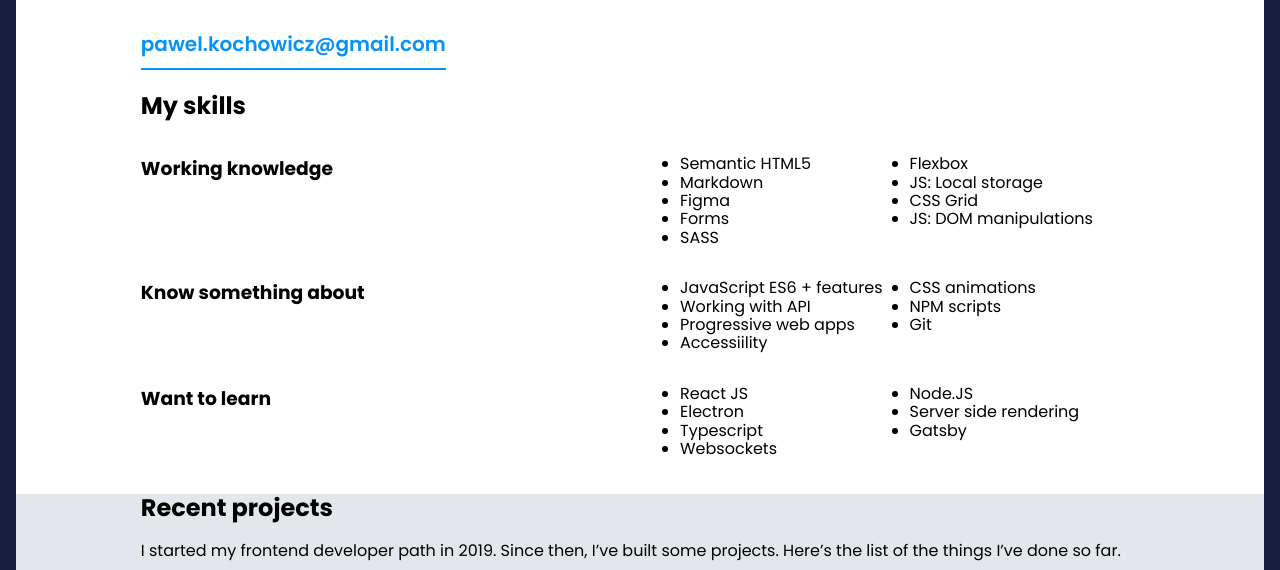
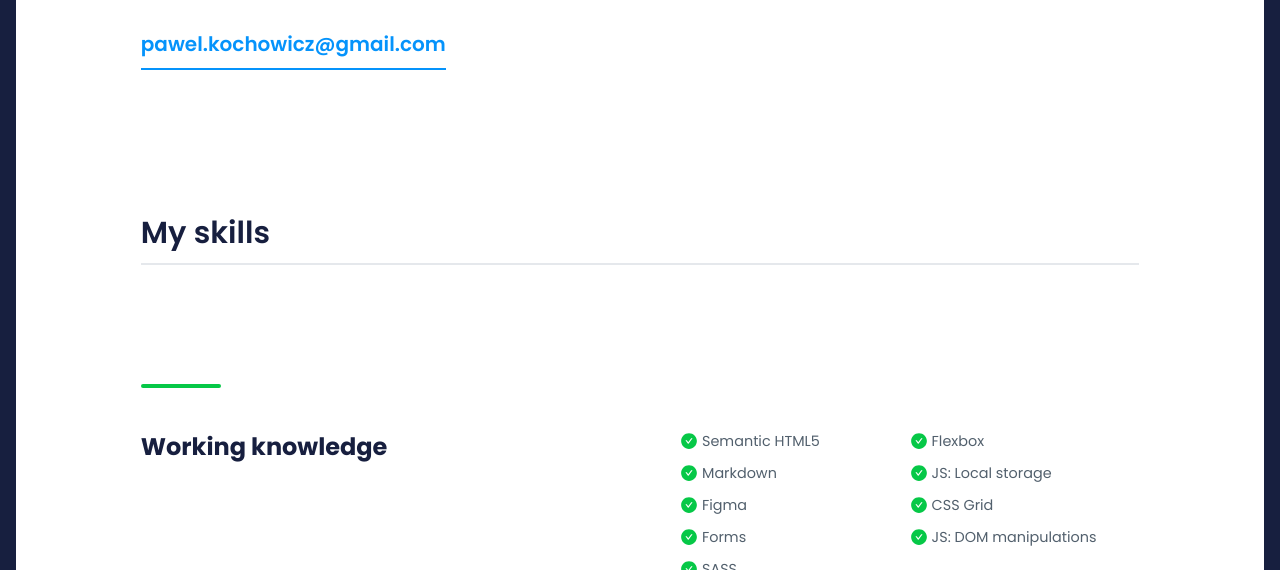
Before and after one commit to pawelkochowicz/pawelkochowicz.github.io, a website: page src/content/index.html in a window 1280 px wide. Shown: the part 636-1206 px from the top of the page. Drawn offline with nearby package versions, Linux system fonts and the light colour scheme; files that its build step writes are made by us from their sources; files whose address does not match are found by name.

Commit message:
feat: styled next important content

```diff
--- a/src/scss/_skills.scss
+++ b/src/scss/_skills.scss
@@ -1,15 +1,54 @@
 .know {
   display: grid;
   grid-template-columns: 1fr 1fr;
+  &__item {
+    color: #52606d;
+    font-size: 0.9rem;
+    line-height: 2rem;
+display: flex;
+align-items: center;
+  }
+  &__title {
+    font-size: 1.5rem;
+    color: #171f3f;
+    display: flex;
+    flex-direction: column;
+  }
   &__list {
     display: grid;
     grid-template-columns: 1fr 1fr;
+    list-style: none;
   }
+}
+
+.know__title::before {
+    content: '';
+    position: absolute;
+    width: 80px;
+    height: 4px;
+    top: 10.5rem;
+    background: url("../assets/img/Decoline-green.svg")
+}
+
+.know__item::before {
+  content: "";
+  width: 18px;
+  height: 18px;
+  margin-right: 4px;
+  background: url("../assets/img/check-circle-green.svg");
 }
 
 .knowSomething {
   display: grid;
   grid-template-columns: 1fr 1fr;
+  &__item {
+    color: #52606d;
+    font-size: 0.9rem;
+  }
+  &__title {
+    font-size: 1.5rem;
+    color: #171f3f;
+  }
   &__list {
     display: grid;
     grid-template-columns: 1fr 1fr;
@@ -19,6 +58,14 @@
 .wantKnow {
   display: grid;
   grid-template-columns: 1fr 1fr;
+  &__item {
+    color: #52606d;
+    font-size: 0.9rem;
+  }
+  &__title {
+    font-size: 1.5rem;
+    color: #171f3f;
+  }
   &__list {
     display: grid;
     grid-template-columns: 1fr 1fr;
@@ -26,7 +73,17 @@
 }
 
 .mySkills {
+    position: relative;
   padding: 0 10%;
+  margin-top: 9rem;
+  &__header {
+    font-size: 1.9rem;
+    font-weight: 600;
+    color: #171f3f;
+    border-bottom: 2px solid rgba(203, 210, 217, 0.5);
+    padding-bottom: 12px;
+    margin-bottom: 9rem;
+  }
 }
 
 .list {
```
Also changed, not shown: src/assets/img/Decoline-blue.svg (added), src/assets/img/Decoline-green.svg (added), src/assets/img/Decoline-purple.svg (added).
